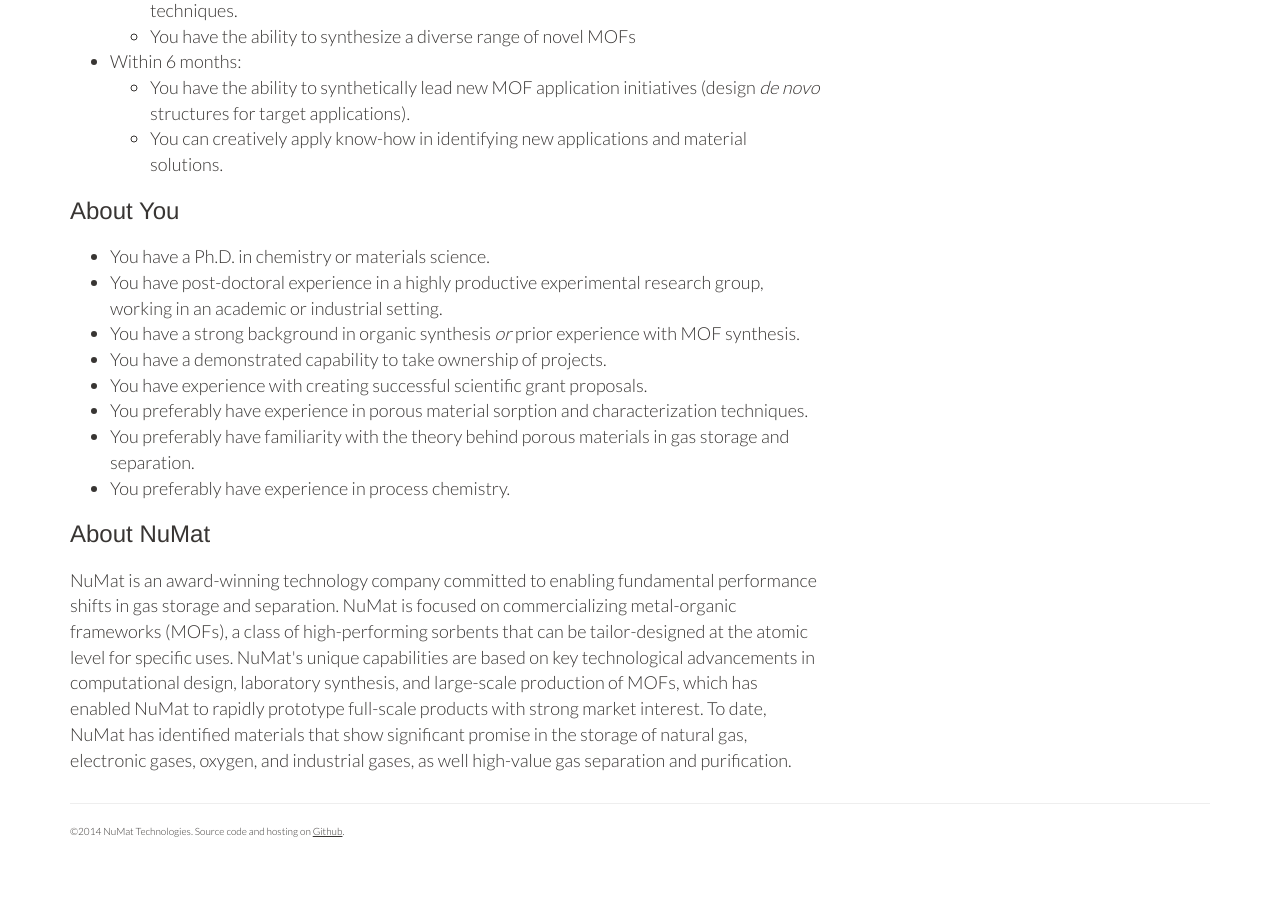
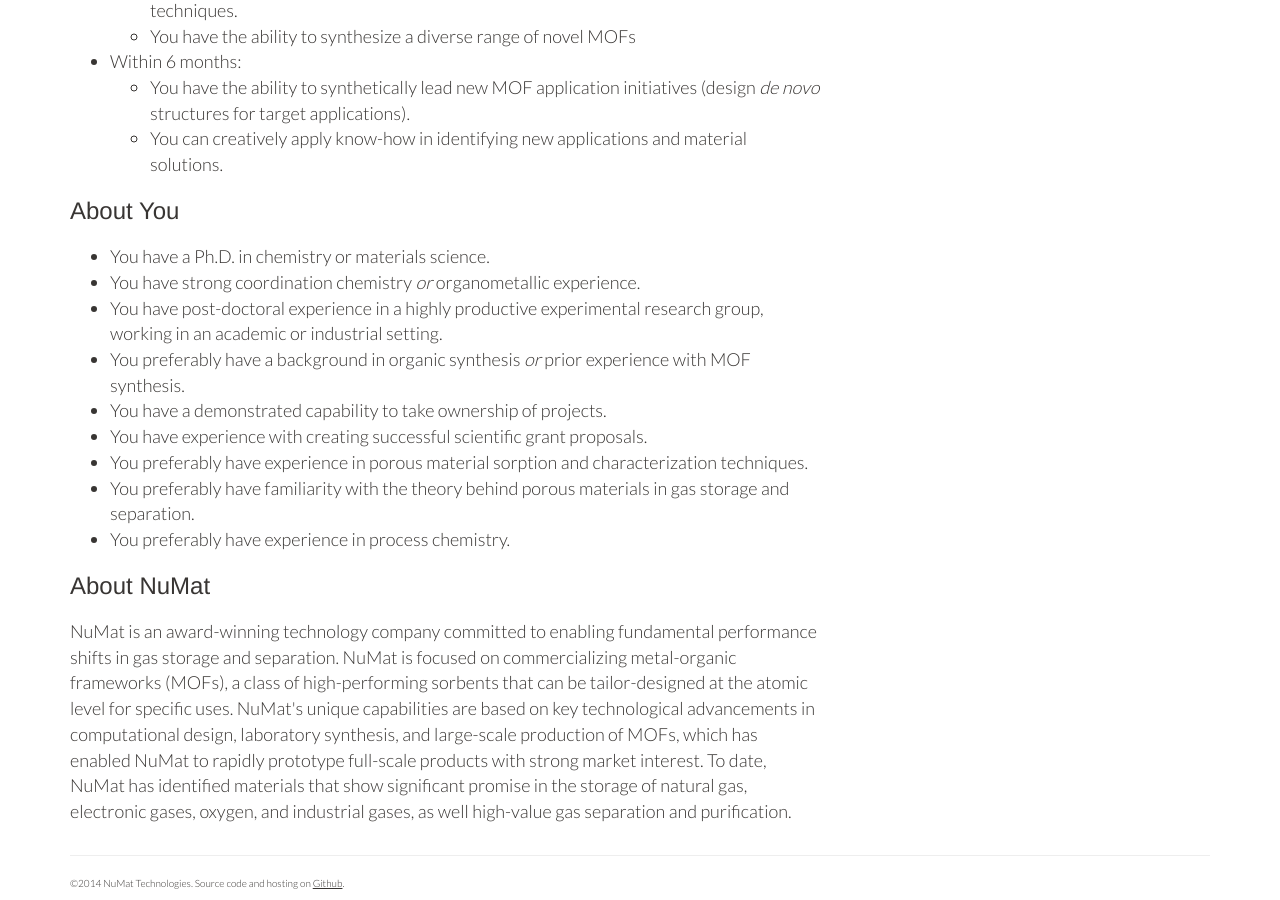
Before and after one commit to numat/numat.github.io, a Jekyll site: the page built from jobs/senior_chemist.md, in a window 1280 px wide and 900 px high, scrolled down 952 px. Built offline with Jekyll 4.4.1, drawn with Linux system fonts in a browser that asks for light colours; before the commit the page ends 1801 px from its top, so only the background shows below that.

Commit message:
Update senior_chemist.md
Updated to include strong coordination chemistry or organometallic experience

```diff
--- a/jobs/senior_chemist.md
+++ b/jobs/senior_chemist.md
@@ -50,9 +50,10 @@
 ###About You
 
 * You have a Ph.D. in chemistry or materials science.
+* You have strong coordination chemistry _or_ organometallic experience.
 * You have post-doctoral experience in a highly productive experimental research group,
   working in an academic or industrial setting.
-* You have a strong background in organic synthesis _or_ prior experience with
+* You preferably have a background in organic synthesis _or_ prior experience with
   MOF synthesis.
 * You have a demonstrated capability to take ownership of projects.
 * You have experience with creating successful scientific grant proposals.
```
